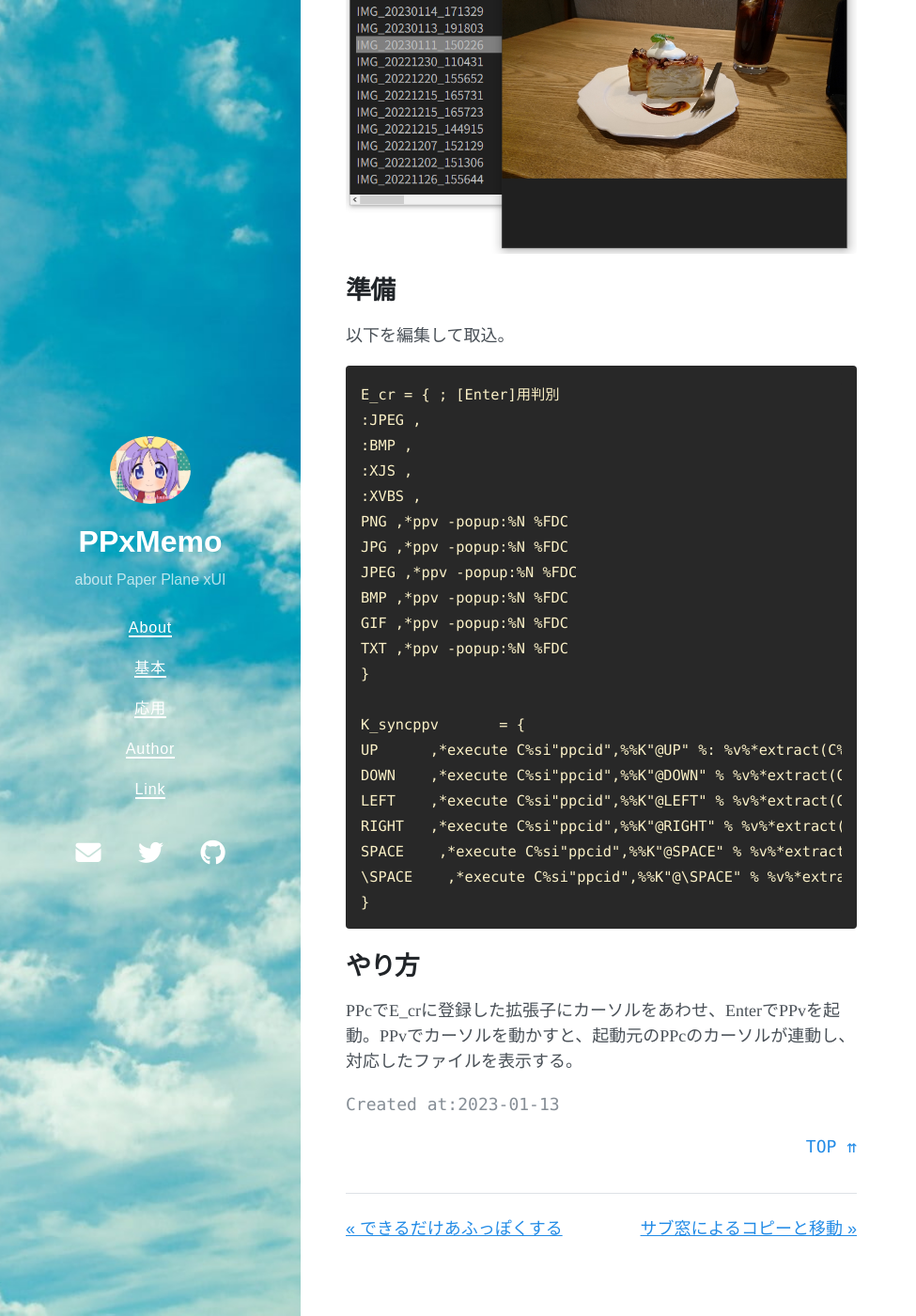
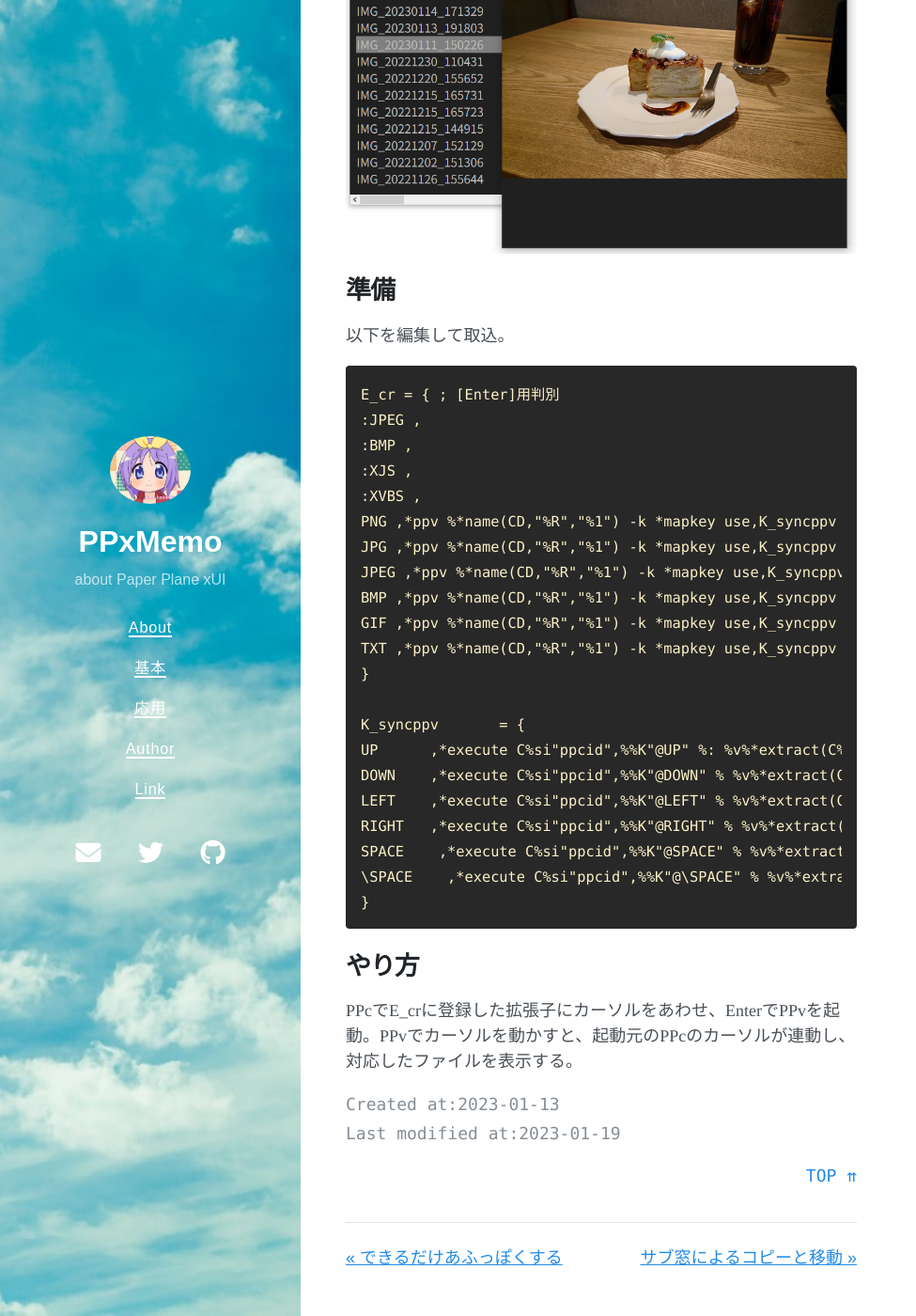
Before and after one commit to tukasa/ppxmemo, a Jekyll site: the page built from my_collections/_advanced/ppvsync01.md, in a window 1280 px wide and 1400 px high, scrolled down 356 px. Shown: the whole window at 94% size, without its empty margins (0-975 px from the left). Built offline with Jekyll 4.4.1, drawn with Linux system fonts in a browser that asks for light colours; nearby versions of some CDN libraries.

Commit message:
微修正

```diff
--- a/my_collections/_advanced/ppvsync01.md
+++ b/my_collections/_advanced/ppvsync01.md
@@ -2,6 +2,7 @@
 title: PPv中心の連動ビュー
 part: PPv中心の連動ビュー
 date: 2023-01-13
+last_modified_at: 2023-01-19
 ---
 
 連動ビューをPPvにフォーカスを当てた状態で行う。
@@ -18,12 +19,12 @@ E_cr = { ; [Enter]用判別
 :BMP ,
 :XJS ,
 :XVBS ,
-PNG ,*ppv -popup:%N %FDC
-JPG ,*ppv -popup:%N %FDC
-JPEG ,*ppv -popup:%N %FDC
-BMP ,*ppv -popup:%N %FDC
-GIF ,*ppv -popup:%N %FDC
-TXT ,*ppv -popup:%N %FDC
+PNG ,*ppv %*name(CD,"%R","%1") -k *mapkey use,K_syncppv %%: *string i,ppcid=%%*rightstr("%n", 1)
+JPG ,*ppv %*name(CD,"%R","%1") -k *mapkey use,K_syncppv %%: *string i,ppcid=%%*rightstr("%n", 1)
+JPEG ,*ppv %*name(CD,"%R","%1") -k *mapkey use,K_syncppv %%: *string i,ppcid=%%*rightstr("%n", 1)
+BMP ,*ppv %*name(CD,"%R","%1") -k *mapkey use,K_syncppv %%: *string i,ppcid=%%*rightstr("%n", 1)
+GIF ,*ppv %*name(CD,"%R","%1") -k *mapkey use,K_syncppv %%: *string i,ppcid=%%*rightstr("%n", 1)
+TXT ,*ppv %*name(CD,"%R","%1") -k *mapkey use,K_syncppv %%: *string i,ppcid=%%*rightstr("%n", 1)
 }
 
 K_syncppv	= {
```
